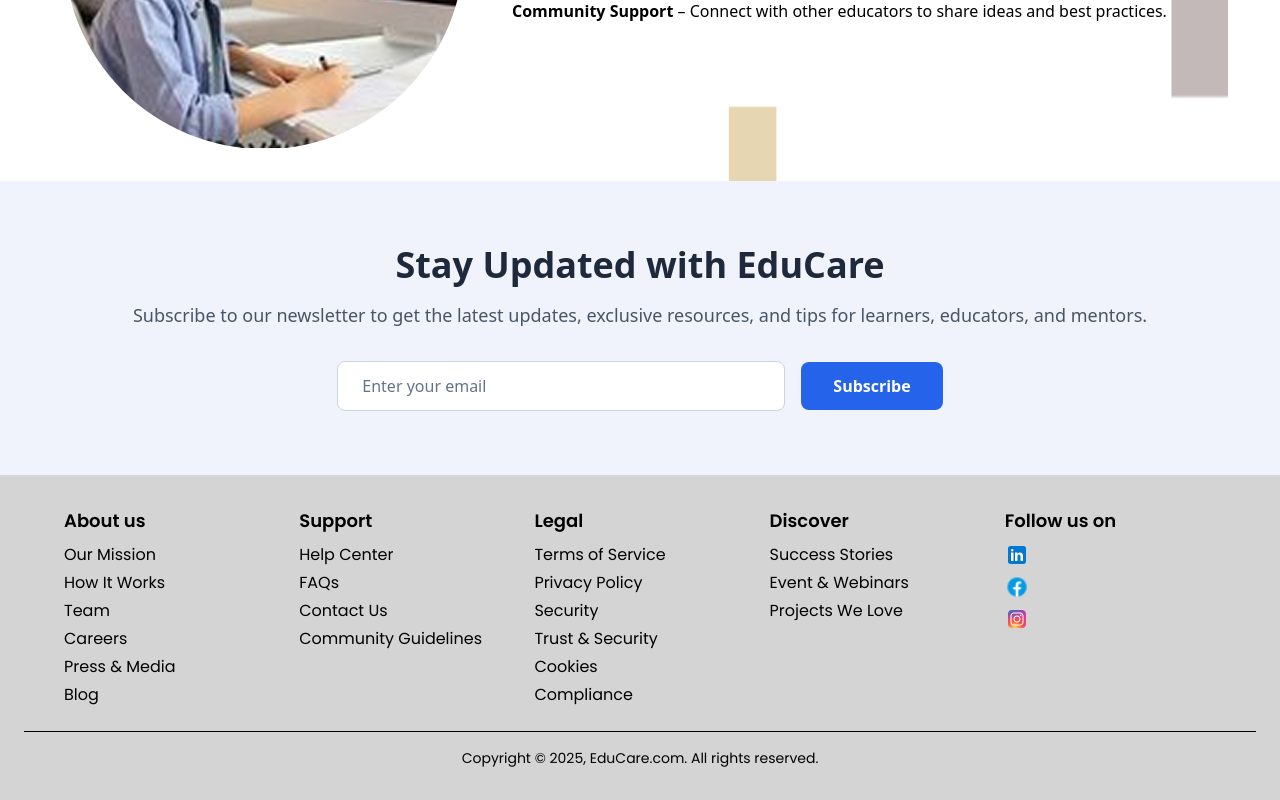
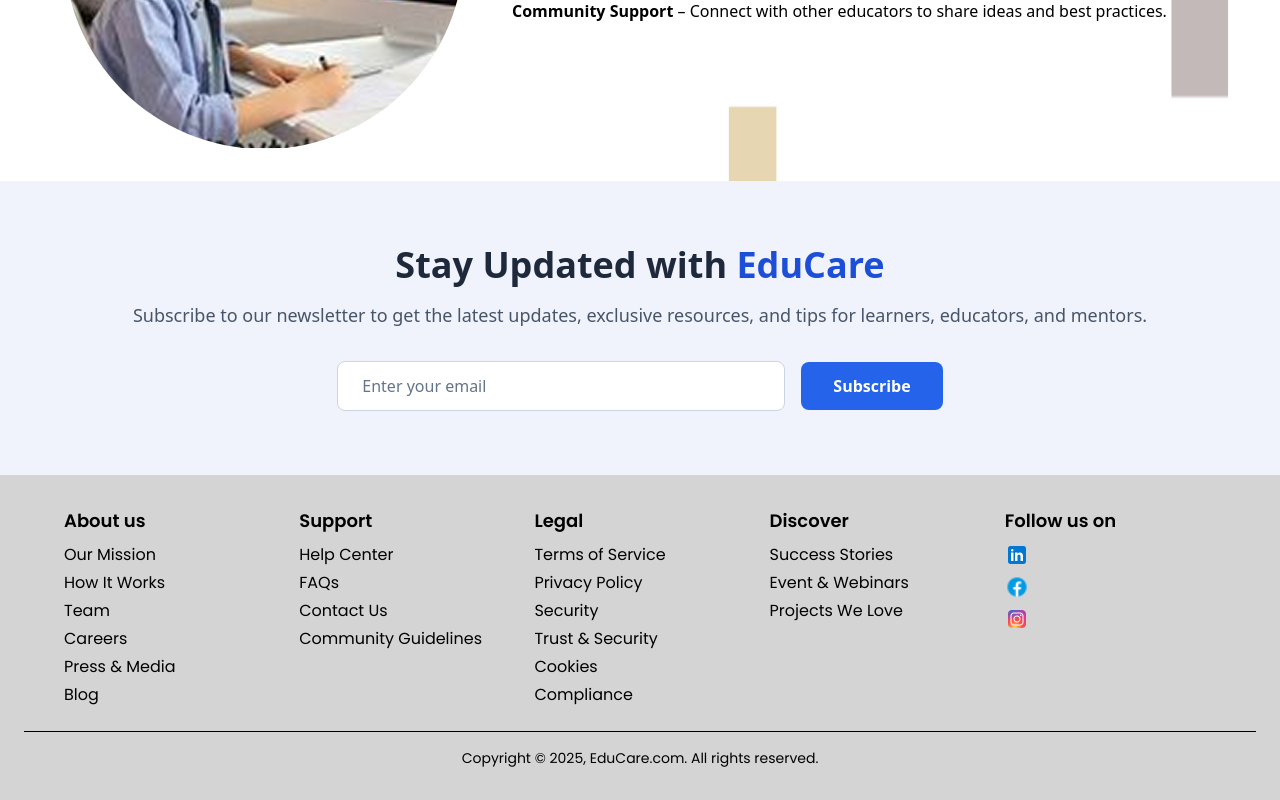
Before and after one commit to Eseoghene94/Educare, a React (Vite) app: page / in a window 1280 px wide. Shown: the part 2067-2867 px from the top of the page. Built offline with nearby package versions, Linux system fonts and the light colour scheme.

Commit message:
modified:   src/components/Newsletter.jsx

```diff
--- a/src/components/Newsletter.jsx
+++ b/src/components/Newsletter.jsx
@@ -32,7 +32,7 @@
     <section className="py-16 font-sans" style={{ backgroundColor: "#F0F3FB" }}>
       <div className="container mx-auto px-6 text-center">
         <h2 className="text-4xl font-bold text-slate-800 mb-4">
-          Stay Updated with EduCare
+          Stay Updated with <span className="text-blue-700">EduCare</span>
         </h2>
         <p className="text-lg text-slate-600 mb-8">
           Subscribe to our newsletter to get the latest updates, exclusive
```
